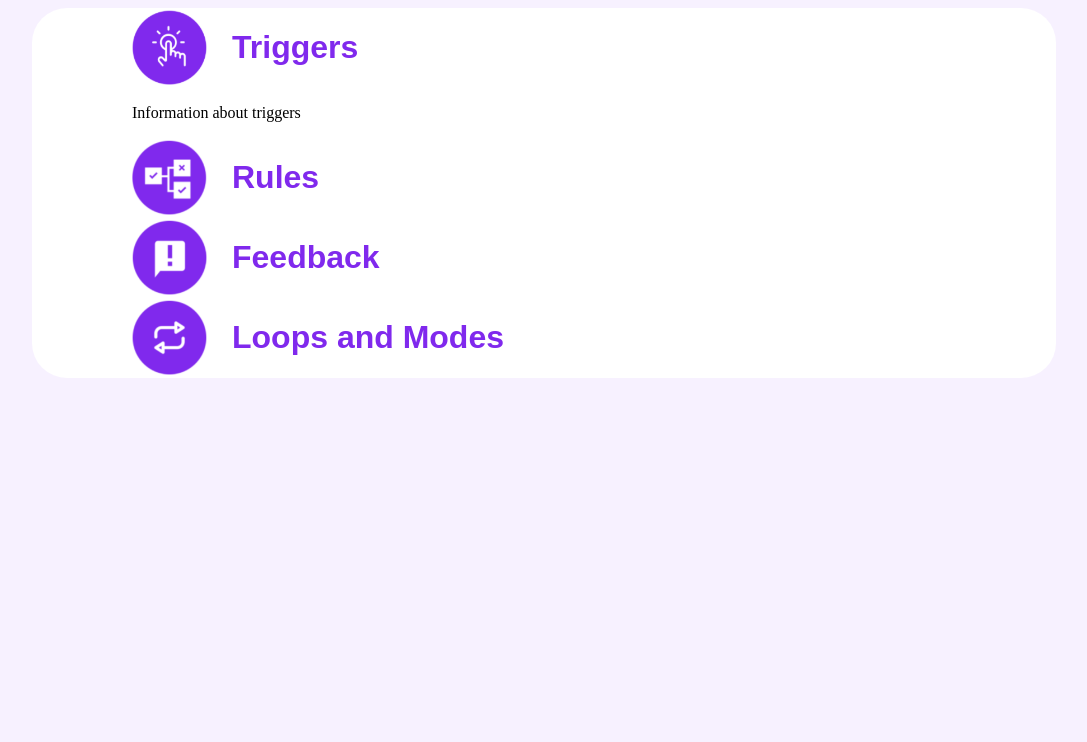
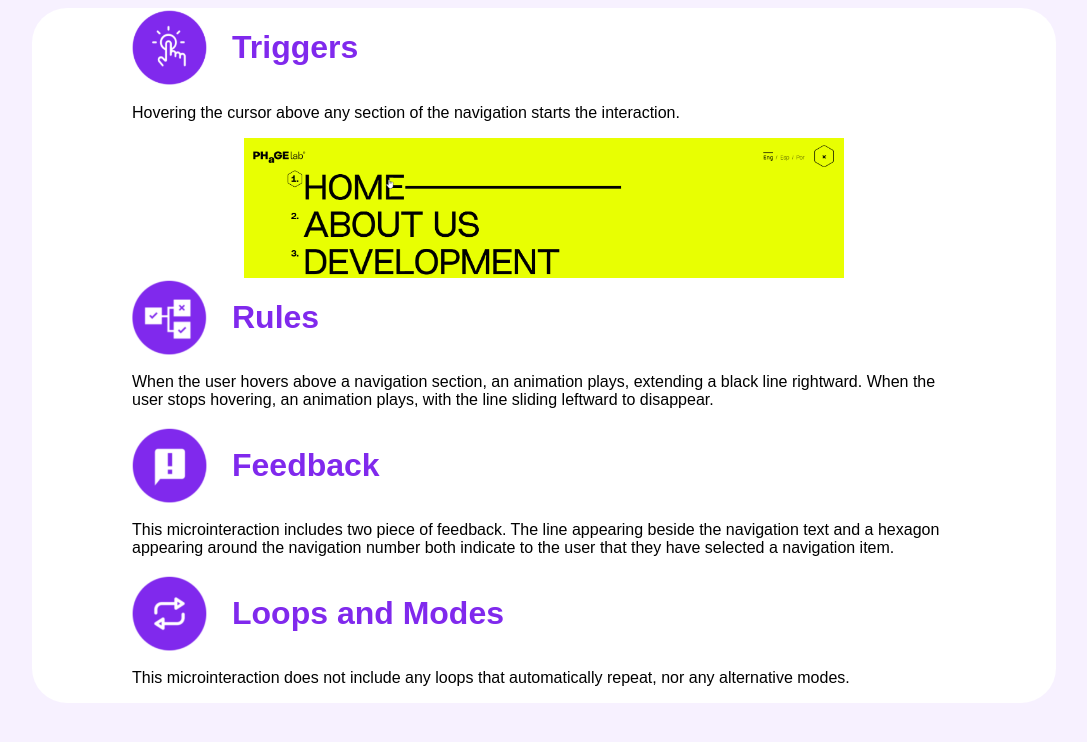
Before and after one commit to domthescott/idm241-ds3765, a plain HTML site: page index.html in a window 1280 px wide. Shown: the whole page, without its empty margins (104-1191 px from the left). Drawn offline with Linux system fonts and the light colour scheme; a web font is replaced by a local one.

Commit message:
Images and formatting

```diff
--- a/index.html
+++ b/index.html
@@ -23,8 +23,11 @@
                 <img class="icon"
                 src="images/TriggerIcon.png">
                 <h1>Triggers</h1>
-                </div>
-                <p>Information about triggers</p>
+             </div>
+                <p>Hovering the cursor above any section of the navigation starts the interaction.</p>
+                <div id="imageholder">
+                <img id="img1" src="images/Triggerimage.png"></div>
+
             </div>
 
             <div class="subsection">
@@ -34,6 +37,8 @@
                 src="images/RulesIcon.png">
                 <h1>Rules</h1>
                 </div>
+                <p>When the user hovers above a navigation section, an animation plays, extending a black line rightward. When the user stops hovering, an animation plays, with the line sliding leftward to disappear.</p>
+
             </div>
 
             <div class="subsection">
@@ -43,6 +48,8 @@
                 src="images/FeedbackIcon.png">
                 <h1>Feedback</h1>
                 </div>
+                <p>This microinteraction includes two piece of feedback. The line appearing beside the navigation text and a hexagon appearing around the navigation number both indicate to the user that they have selected a navigation item.</p>
+
             </div>
 
             <div class="subsection">
@@ -52,6 +59,7 @@
                 src="images/LoopsandModesIcon.png">
                 <h1>Loops and Modes</h1>
                 </div>
+                <p>This microinteraction does not include any loops that automatically repeat, nor any alternative modes.</p>
             </div>
 
 
--- a/stylesheet.css
+++ b/stylesheet.css
@@ -1,4 +1,5 @@
-body {background-color: #F7F1FF;}
+body {background-color: #F7F1FF;
+    font-family: 'Kantumruy Pro', sans-serif;}
 
 #mainsectioncontainer {
 display: flex;
@@ -24,3 +25,14 @@ border-radius: 35px;}
 }
 .icon {height: 75px;
 margin-right: 25px;}
+
+#imageholder {
+  display: flex;
+  justify-content: center;
+
+}
+
+
+#img1 {max-width: 600px;
+
+}
```
Also changed, not shown: images/Triggerimage.png (added).
